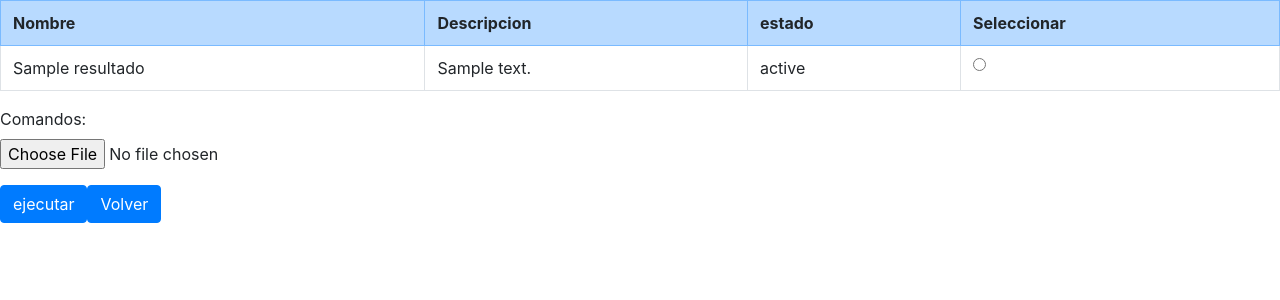
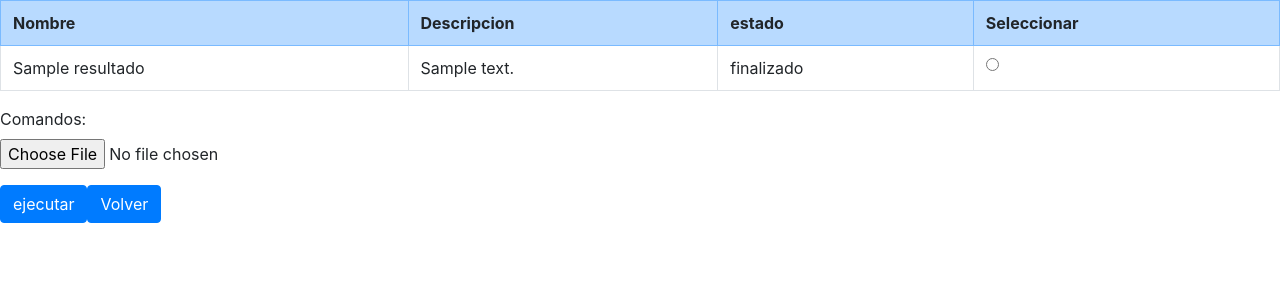
Before and after one commit to 0x1ef/seminario, a PHP site: template view/mostrar.php in a window 1280 px wide. Shown: the part 116-416 px from the top of the page. Run offline with PHP 8.4, Linux system fonts and the light colour scheme; the template is opened without the code that fills it: most values are stand-ins (such as "Sample title", 1, 10 or a date in 2020).

Commit message:
se modifico la vista mostrar

```diff
--- a/view/mostrar.php
+++ b/view/mostrar.php
@@ -10,7 +10,8 @@
         echo "<tr>";
         echo "<td>".$valor['titulo']."</td>";
 		echo "<td>".$valor['descripcion']."</td>";
-        echo "<td>".$valor['estado']."</td>";
+        if($valor['estado']==1){echo "<td>pendiente</td>";}else{if($valor['estado']==2){echo "<td>ejecutando</td>";}else{echo "<td>finalizado</td>";}}
+        //echo "<td>".$valor['estado']."</td>";
 		echo "<td><input type='radio' name='ejecutar' value='".$valor['titulo']."'></td>";
         echo "<input type='hidden' name=idusuario value='".$valor['usuario']."'";
         echo "</tr>";
```
